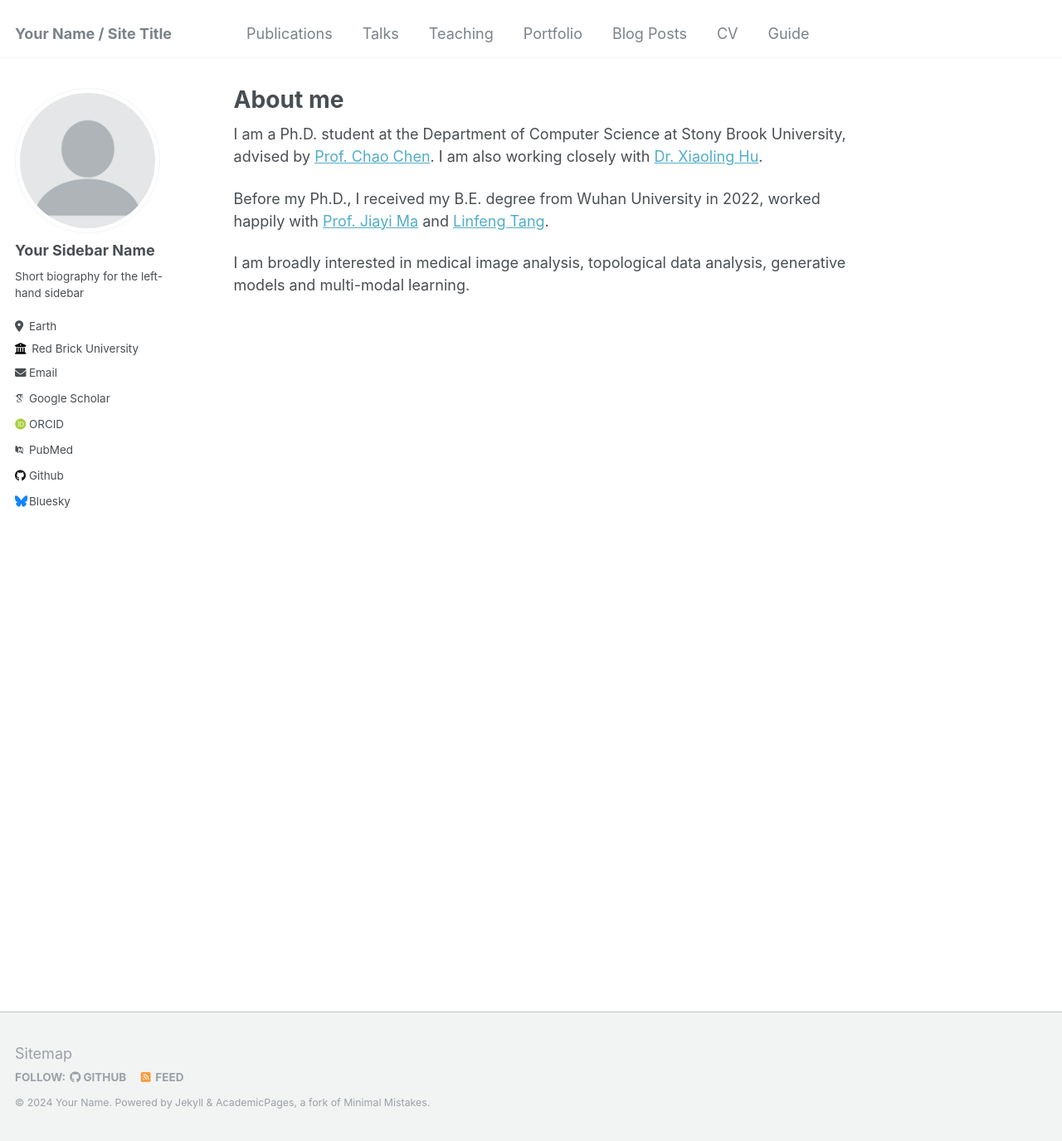
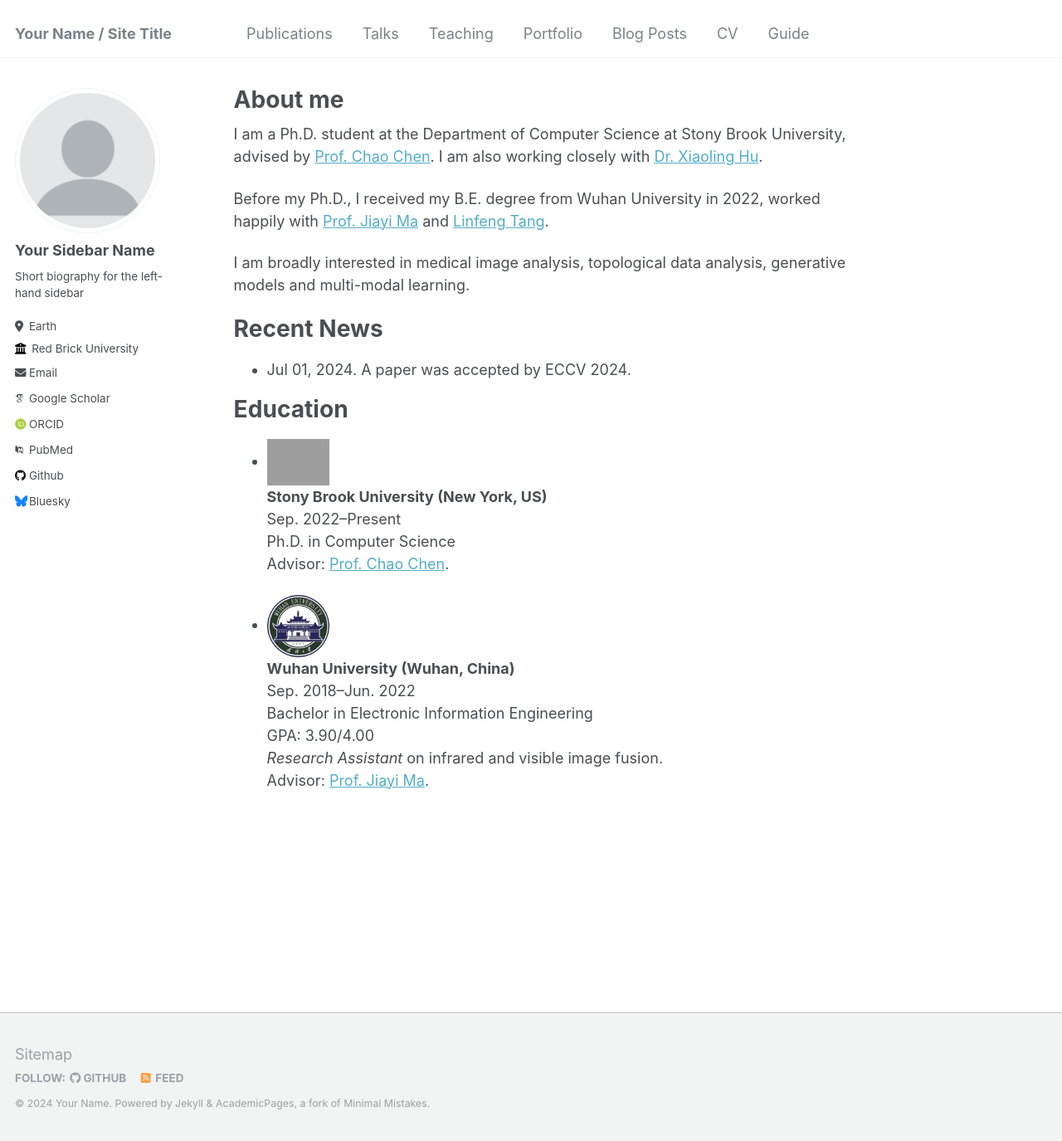
Before and after one commit to Melon-Xu/Melon-Xu.github.io, a Jekyll site: the page built from _pages/about.md, in a window 1280 px wide and 1375 px high. Shown: the whole window at 83% size. Built offline with Jekyll 4.4.1, drawn with Linux system fonts in a browser that asks for light colours; some web fonts are replaced.

Commit message:
Update about.md

```diff
--- a/_pages/about.md
+++ b/_pages/about.md
@@ -13,3 +13,21 @@ I am a Ph.D. student at the Department of Computer Science at Stony Brook Univer
 Before my Ph.D., I received my B.E. degree from Wuhan University in 2022, worked happily with [Prof. Jiayi Ma](https://sites.google.com/site/jiayima2013/) and [Linfeng Tang](https://github.com/Linfeng-Tang).
 
 I am broadly interested in medical image analysis, topological data analysis, generative models and multi-modal learning.
+
+# Recent News
+* Jul 01, 2024. A paper was accepted by ECCV 2024.
+
+# Education
+* <img width="75" height="75" src="https://melon-xu.github.io/images/sbu-logo.jpg"/> <br>
+<b>Stony Brook University (New York, US)</b> <br>
+Sep. 2022--Present<br>
+Ph.D. in Computer Science<br>
+Advisor: [Prof. Chao Chen](https://scholar.google.com/citations?user=J-iIIFAAAAAJ&hl=en). <br>
+
+* <img width="75" height="75" src="https://melon-xu.github.io/images/whu.png"/> <br>
+<b>Wuhan University (Wuhan, China)</b> <br>
+Sep. 2018--Jun. 2022<br>
+Bachelor in Electronic Information Engineering<br>
+GPA: 3.90/4.00 <br>
+<i>Research Assistant</i> on infrared and visible image fusion. <br>
+Advisor: [Prof. Jiayi Ma](https://sites.google.com/site/jiayima2013/). <br>
```
